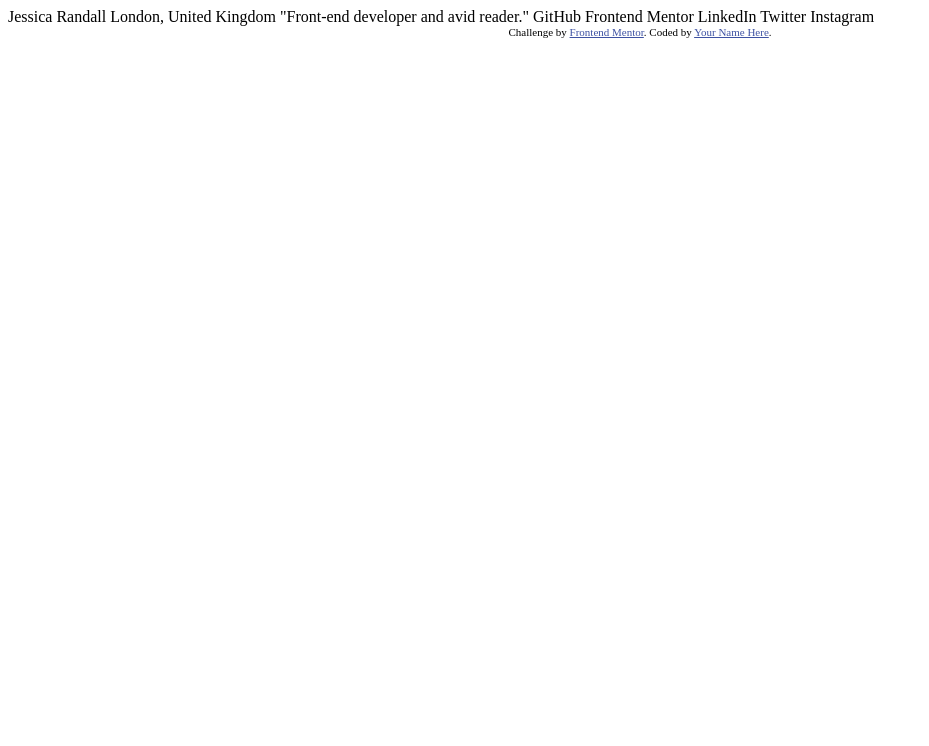
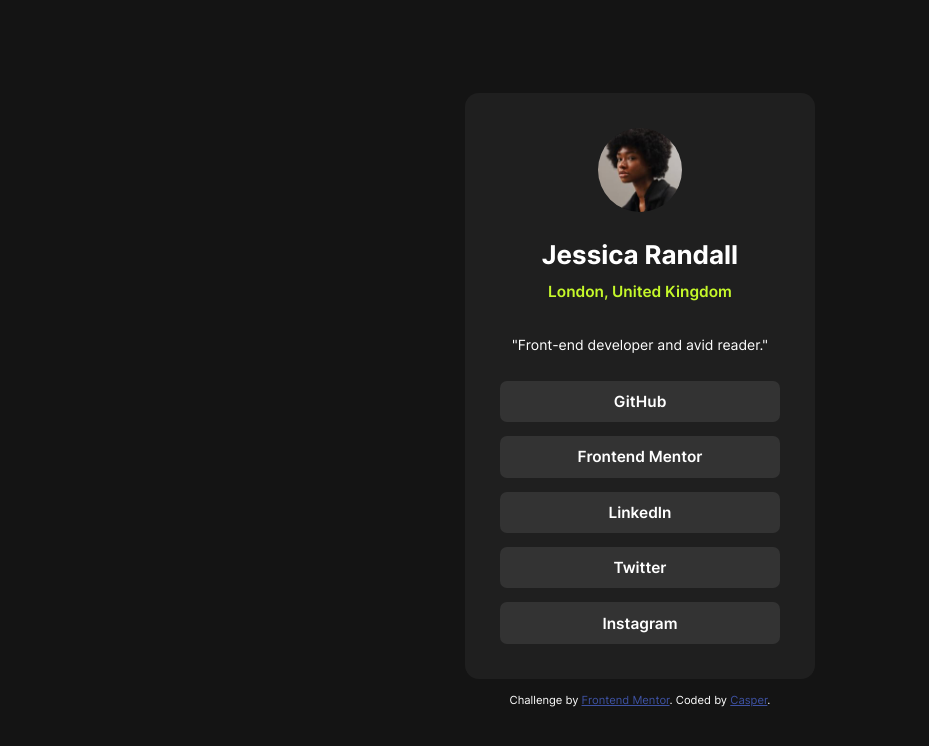
Before and after one commit to Casper-pel/social-links-profile, a plain HTML site: page index.html in a window 1280 px wide. Shown: the whole page, without its empty margins (0-929 px from the left). Drawn offline with Linux system fonts and the light colour scheme.

Commit message:
solution

```diff
--- a/index.html
+++ b/index.html
@@ -3,32 +3,27 @@
 <head>
   <meta charset="UTF-8">
   <meta name="viewport" content="width=device-width, initial-scale=1.0"> <!-- displays site properly based on user's device -->
-
   <link rel="icon" type="image/png" sizes="32x32" href="./assets/images/favicon-32x32.png">
-
+  <link rel="stylesheet" href="style.css">
   <title>Frontend Mentor | Social links profile</title>
-
-  <!-- Feel free to remove these styles or customise in your own stylesheet 👍 -->
-  <style>
-    .attribution { font-size: 11px; text-align: center; }
-    .attribution a { color: hsl(228, 45%, 44%); }
-  </style>
 </head>
 <body>
-
-  Jessica Randall
-  London, United Kingdom
-  "Front-end developer and avid reader."
-
-  GitHub
-  Frontend Mentor
-  LinkedIn
-  Twitter
-  Instagram
-
+  <div class="card">
+    <img src="assets/images/avatar-jessica.jpeg" alt="Jessica Randall's profile picture">
+    <h1>Jessica Randall</h1>
+    <h2>London, United Kingdom</h2>
+    <p>  "Front-end developer and avid reader."</p>
+    <ul>
+      <li>GitHub</li>
+      <li>Frontend Mentor</li>
+      <li>LinkedIn</li>
+      <li>Twitter</li>
+      <li>Instagram</li>
+    </ul>
+  </div>
   <div class="attribution">
     Challenge by <a href="https://www.frontendmentor.io?ref=challenge" target="_blank">Frontend Mentor</a>.
-    Coded by <a href="#">Your Name Here</a>.
+    Coded by <a href="https://www.frontendmentor.io/profile/Casper-pel">Casper</a>.
   </div>
 </body>
 </html>
--- /dev/null
+++ b/style.css
@@ -0,0 +1,126 @@
+@font-face {
+    font-family: "Inter";
+    src: url(assets/fonts/Inter-VariableFont_slnt\,wght.ttf);
+}
+
+:root{
+    --Green: hsl(75, 94%, 57%);
+    --White: hsl(0, 0%, 100%);
+    --Gray700: hsl(0, 0%, 20%);
+    --Gray800: hsl(0, 0%, 12%);
+    --Gray900: hsl(0, 0%, 8%);
+}
+
+*{
+    margin: 0;
+    padding: 0;
+}
+
+html{
+    font-size: 14px;
+    font-family: "Inter", sans-serif;
+}
+
+body{
+    height: 100vh;
+    display: flex;
+    justify-content: center;
+    align-items: center;
+    flex-direction: column;
+    background: var(--Gray900);
+    color: var(--White);
+}
+
+.card{
+    background: var(--Gray800);
+    padding: 2.5rem;
+    max-width: 20rem;
+    width: 70%;
+    text-align: center;
+    border-radius: 1rem;
+}
+
+.card img{
+    width: 30%;
+    border-radius: 50%;
+}
+
+.card h1{
+    font-size: 1.85rem;
+    margin-top: 1.9rem;
+    line-height: 1.85rem;
+    font-weight: 700;
+}
+
+.card h2{
+    font-size: 1.1rem;
+    margin-top: 1rem;
+    color: var(--Green);
+    font-weight: 600;
+}
+
+.card p{
+    font-size: 1rem;
+    font-weight: 400;
+    margin-top: 2.5rem;
+}
+
+.card ul{
+    list-style-type: none;
+    margin-top: 2rem;
+}
+
+.card li{
+    background: var(--Gray700);
+    margin-top: 1rem;
+    font-size: 1.1rem;
+    font-weight: 600;
+    padding: 0.8rem;
+    border-radius: 0.5rem;
+}
+
+.card li:hover{
+    background: var(--Green);
+    color: var(--Gray900);
+    cursor:  pointer;
+}
+
+.attribution{
+    font-size: 0.8rem;
+    text-align: center;
+    margin-top: 1rem;
+}
+
+.attribution a{
+    color: hsl(228, 45%, 44%);
+}
+
+@media screen and (max-width: 400px) {
+    .card{
+        padding: 1rem;
+    }
+
+    .card h1{
+        font-size: 1.6rem;
+        margin-top: 1.2rem;
+    }
+
+    .card h2{
+        font-size: 1rem;
+        margin-top: 0.8rem;
+    }
+
+    .card p{
+        font-size: 0.85rem;
+        margin-top: 1.6rem;
+    }
+
+    .card li{
+        font-size: 1rem;
+        padding: 0.5rem
+    }
+
+    .attribution{
+        font-size: 0.6rem;
+    }
+}
```
